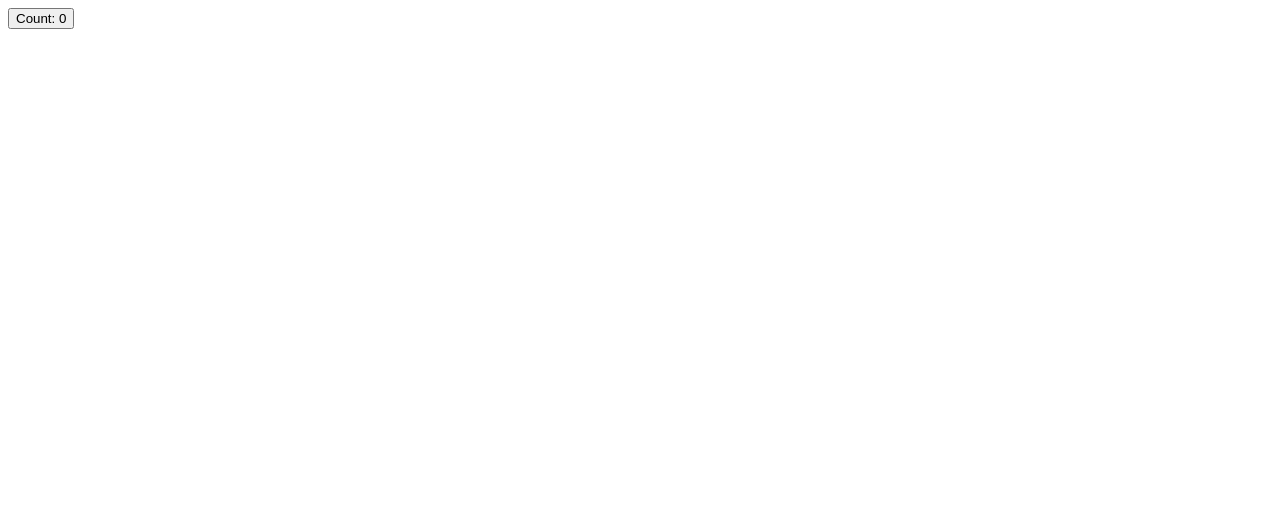
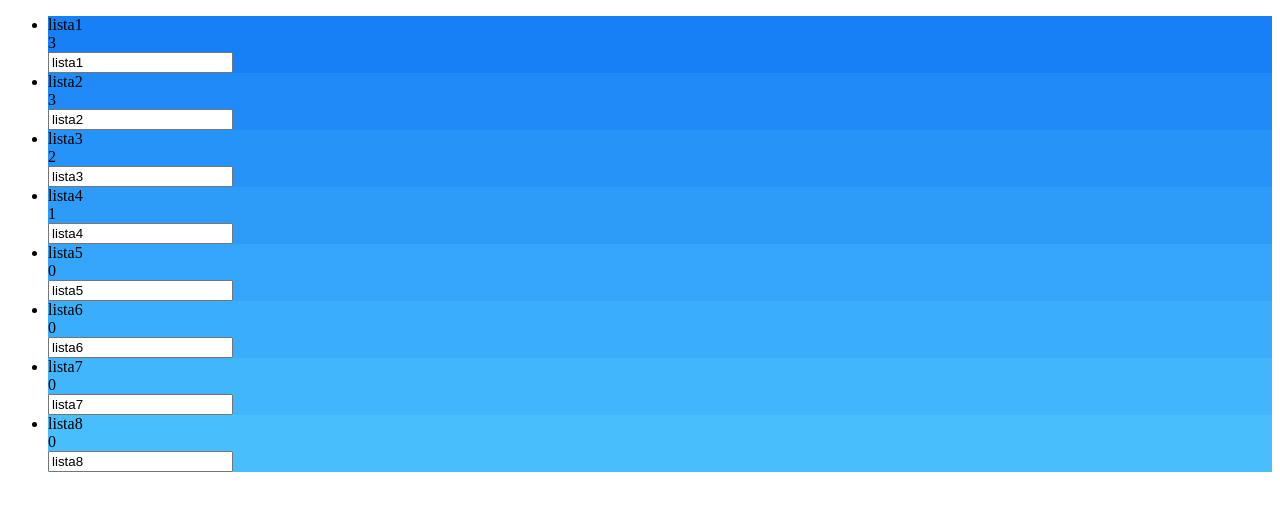
Before and after one commit to aemb87/react-clear-app, a React app: page / in a window 1280 px wide. Shown: the top 510 px of the page. Built offline with nearby package versions, Linux system fonts and the light colour scheme; the HTML template or start-up script is replaced by a standard one.

Commit message:
Basic structure

```diff
--- /dev/null
+++ b/src/App.js
@@ -0,0 +1,21 @@
+import React from 'react';
+import List from './List';
+
+const dataSource = [
+	{name: 'lista1', items: ['item1.1', 'item1.2', 'item1.3']},
+	{name: 'lista2', items: ['item2.1', 'item2.2', 'item2.3']},
+	{name: 'lista3', items: ['item3.1', 'item4.2']},
+	{name: 'lista4', items: ['item4.1']},
+	{name: 'lista5', items: []},
+	{name: 'lista6', items: []},
+	{name: 'lista7', items: []},
+	{name: 'lista8', items: []},
+];
+
+export default class App extends React.Component {
+	render() {
+		return (
+			<List items={dataSource}></List>
+		);
+	}
+};
--- a/src/Counter.js
+++ /dev/null
@@ -1,28 +0,0 @@
-import React from 'react';
-
-/**
- * A counter button: tap the button to increase the count.
- */
-class Counter extends React.Component {
-	constructor() {
-		super();
-		this.state = {
-			count: 0,
-		}
-		this.handleClick = this.handleClick.bind(this);
-	}
-
-	handleClick() {
-		this.setState({count: this.state.count + 1});
-	}
-
-	render() {
-		return (
-			<button onClick={this.handleClick}>
-				Count: {this.state.count}
-			</button>
-		);
-	}
-}
-
-export default Counter;
--- /dev/null
+++ b/src/List.js
@@ -0,0 +1,18 @@
+import React from 'react';
+import ListItem from './ListItem';
+
+export default class List extends React.Component {
+	render() {
+		return (
+			<ul>
+				{
+					[...this.props.items].map((item, index) => {
+						return (
+							<ListItem key={index} item={item} idx={index} total={this.props.items.length}></ListItem>
+						)
+					})
+				}
+			</ul>
+		);
+	}
+};
--- /dev/null
+++ b/src/ListItem.js
@@ -0,0 +1,66 @@
+import React from 'react';
+
+var baseH = 212,
+    baseS = 93,
+    baseL = 53,
+
+    stepH = -2.5,
+    stepS = 1,
+    stepL = 2.5,
+
+    maxColorSpan = 5,
+
+    spanH = maxColorSpan * stepH,
+    spanS = maxColorSpan * stepS,
+    spanL = maxColorSpan * stepL;
+
+
+export default class ListItem extends React.Component {
+	constructor() {
+		super();
+
+		this.handleClick = this.handleClick.bind(this);
+	}
+
+	handleClick(e) {
+		e.preventDefault();
+	}
+
+	render() {
+
+		var o = this.props.idx,
+            n = this.props.total,
+            sH = stepH,
+            sS = stepS,
+            sL = stepL;
+
+        if (n > maxColorSpan) {
+            sH = spanH / n;
+            sS = spanS / n;
+            sL = spanL / n;
+        }
+
+        const itemStyle = {
+        	backgroundColor : 'hsl('
+	            + (baseH + o * sH) + ','
+	            + Math.min(100, (baseS + o * sS)) + '%,'
+	            + Math.min(100, (baseL + o * sL)) + '%)'
+	        };
+
+		return (
+			<li className="item" onClick={this.handleClick}>
+				<div className="inner" style={itemStyle}>
+					<span className="title">
+						<span className="text">
+							{this.props.item.name}
+						</span>
+					</span>
+					<div className="count">
+						{this.props.item.items.length}
+					</div>
+					<input className="field" type="text" value={this.props.item.name} />
+				</div>
+			</li>
+		);
+	}
+};
--- a/src/main.js
+++ b/src/main.js
@@ -1,11 +1,9 @@
-console.log("Hola mundo!");
-
 import React from 'react';
 import ReactDOM from 'react-dom';
-import Counter from './Counter';
+import App from './App';
 
 document.addEventListener('DOMContentLoaded', function(){
 	ReactDOM.render(
-		React.createElement(Counter), document.getElementById('mount')
+		React.createElement(App), document.getElementById('mount')
 	);
 });
```
Also changed, not shown: 2 other files (tests, documents, lock files or other folders).
